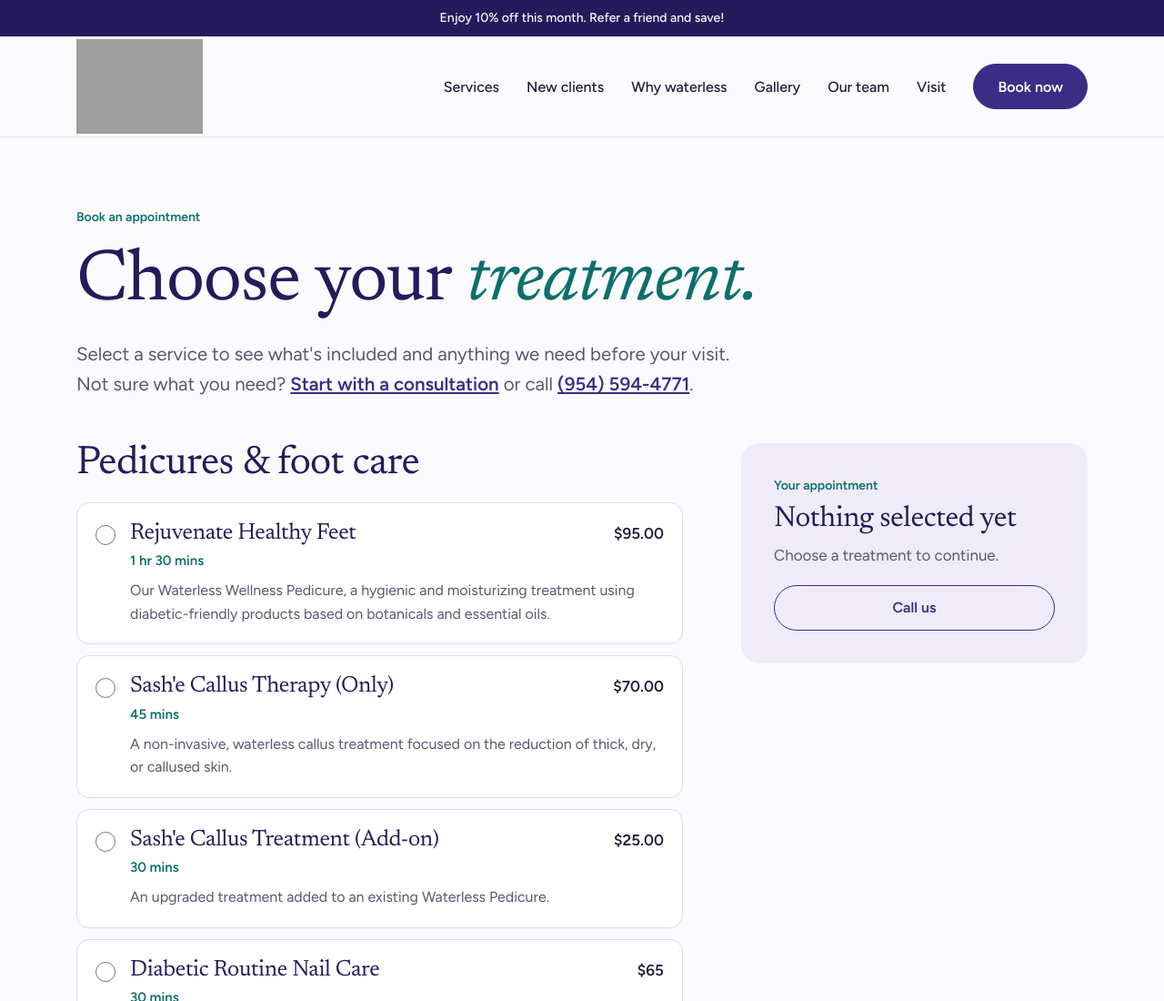
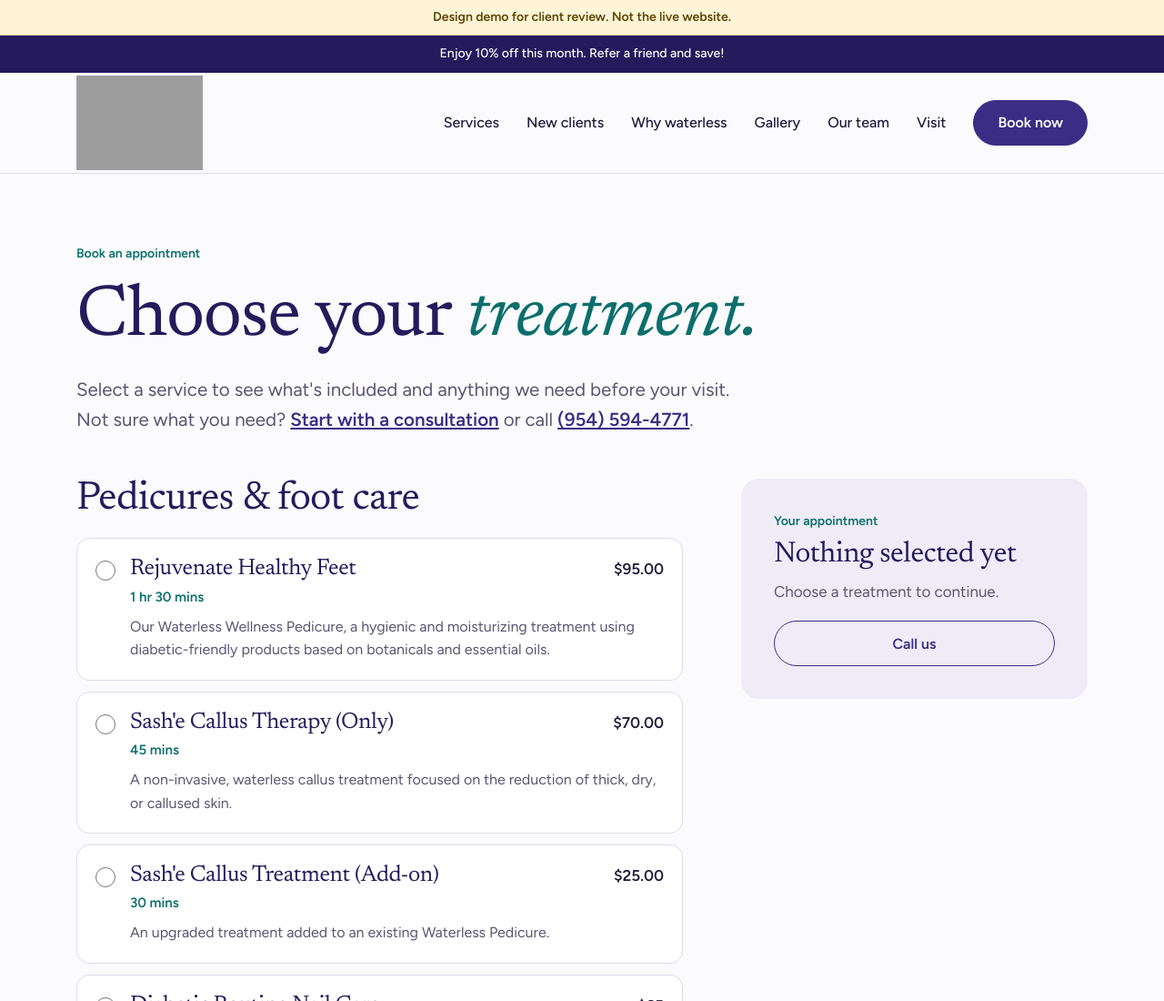
Before and after one commit to Clearpathpages/wellness-pedicure-revised, a plain HTML site: page booking.html in a window 1280 px wide. Shown: the top 1100 px of the page at 91% size. Drawn offline with Linux system fonts and the light colour scheme; grey boxes are pictures that could not be loaded.

Commit message:
Add demo notice bar to the top of every page
Co-Authored-By: Claude Opus 5.5 <noreply@anthropic.com>
Claude-Session: https://claude.ai/code/session_016pTyhtRBKA5KjS9dEiRG9e

```diff
--- a/booking.html
+++ b/booking.html
@@ -32,6 +32,7 @@ p{margin:0}
 .btn.ghost{background:transparent;color:var(--plum)}
 .btn.ghost:hover{background:var(--lilac);border-color:var(--plum)}
 
+.demo-bar{background:#fff4d6;color:#5a4300;text-align:center;font-size:14px;font-weight:600;padding:8px 16px;border-bottom:1px solid #f0dfa8}
 .promo{background:var(--plum-deep);color:#fff;text-align:center;font-size:14px;font-weight:500;padding:9px 16px}
 header{position:sticky;top:0;z-index:20;background:rgba(251,250,253,.95);backdrop-filter:blur(10px);border-bottom:1px solid var(--line)}
 .bar{display:flex;align-items:center;justify-content:space-between;gap:24px;height:110px}
@@ -126,6 +127,7 @@ h1 em{color:var(--teal);font-style:italic}
 </style>
 </head>
 <body>
+<div class="demo-bar" role="note">Design demo for client review. Not the live website.</div>
 <div class="promo">Enjoy 10% off this month. Refer a friend and save!</div>
 
 <header>
```
Also changed, not shown: index.html (+2 -0 lines), new-clients.html (+2 -0 lines).
